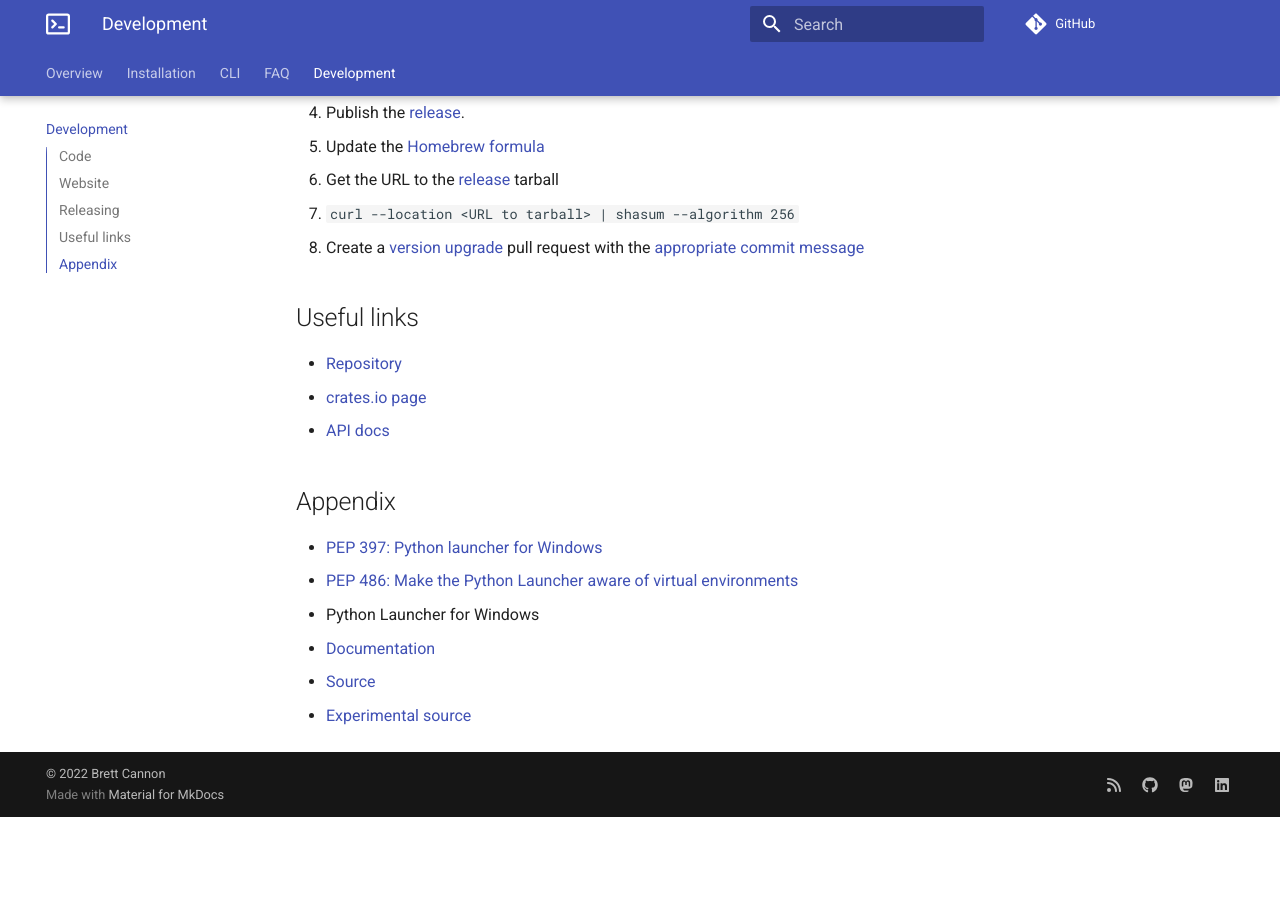
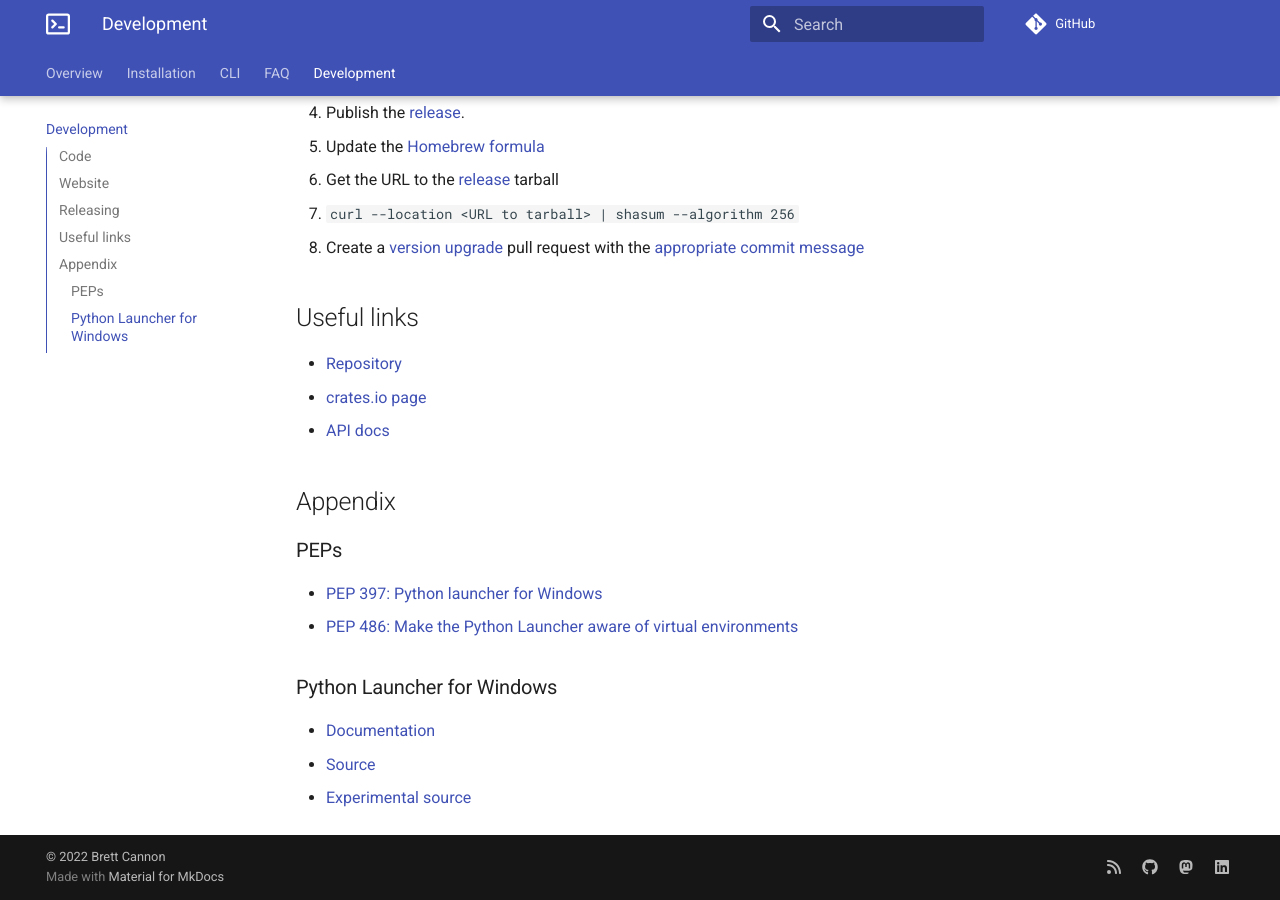
Before and after one commit to brettcannon/python-launcher, an MkDocs documentation site: the page built from docs/development.md, in a window 1280 px wide and 900 px high, scrolled down 714 px. Built offline with MkDocs 1.6.1 and Material for MkDocs 9.7.7, drawn with Linux system fonts in a browser that asks for light colours; comment, search, counter and statistics services are not loaded; before the commit the page ends 1531 px from its top, so only the background shows below that.

```diff
--- a/docs/development.md
+++ b/docs/development.md
@@ -16,7 +16,6 @@
 
 To build the docs, use `just docs`. This will create a virtual environment like `just docs-dev`.
 
-
 ## Releasing
 
 1. Adjust the version number in [`Cargo.toml`](https://github.com/brettcannon/python-launcher/blob/main/Cargo.toml) (previous [releases](https://github.com/brettcannon/python-launcher/releases)).
@@ -31,7 +30,6 @@
    1. Create a
       [version upgrade](https://github.com/Homebrew/homebrew-core/blob/master/CONTRIBUTING.md#to-submit-a-version-upgrade-for-the-foo-formula) pull request with the [appropriate commit message](https://docs.brew.sh/Formula-Cookbook#commit)
 
-
 ## Useful links
 
 - [Repository](https://github.com/brettcannon/mousebender/)
@@ -40,9 +38,13 @@
 
 ## Appendix
 
+### PEPs
+
 - [PEP 397: Python launcher for Windows](https://www.python.org/dev/peps/pep-0397/)
 - [PEP 486: Make the Python Launcher aware of virtual environments](https://www.python.org/dev/peps/pep-0486/)
-- Python Launcher for Windows
-  - [Documentation](https://docs.python.org/3/using/windows.html#launcher)
-  - [Source](https://github.com/python/cpython/blob/master/PC/launcher.c)
-  - [Experimental source](https://github.com/python/cpython/blob/main/PC/launcher2.c)
+
+### Python Launcher for Windows
+
+- [Documentation](https://docs.python.org/3/using/windows.html#launcher)
+- [Source](https://github.com/python/cpython/blob/master/PC/launcher.c)
+- [Experimental source](https://github.com/python/cpython/blob/main/PC/launcher2.c)
```
Also changed, not shown: docs/index.md (+9 -0 lines), 1 other file.
